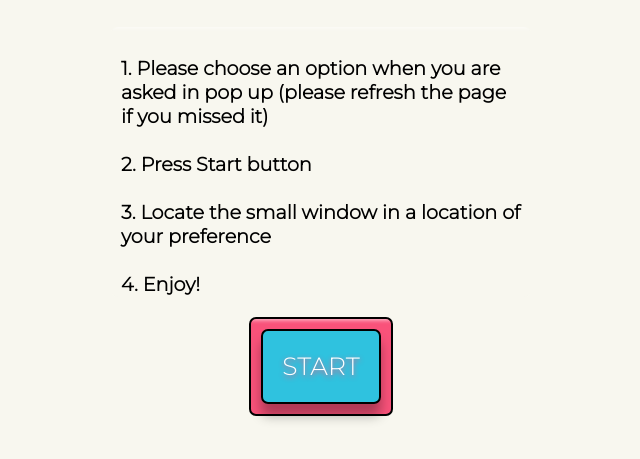
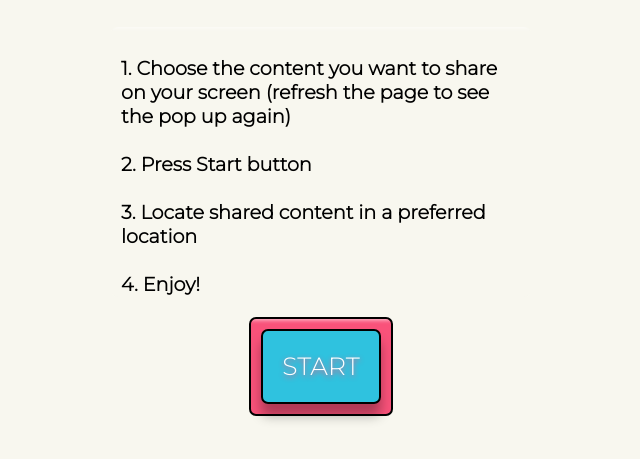
Before and after one commit to mahyas/picture-inside-picture, a plain HTML site: page index.html in a window 1280 px wide. Shown: the part 179-638 px from the top of the page, without its empty margins (319-959 px from the left). Drawn offline with Linux system fonts and the light colour scheme.

Commit message:
edited text

```diff
--- a/index.html
+++ b/index.html
@@ -13,7 +13,7 @@
     <div class="wrapper">
     <!-- text -->
         <div class="text-container">
-            <p>1. Please choose an option when you are asked in pop up (please refresh the page if you missed it)<br><br> 2. Press Start button <br><br> 3. Locate the small window in a location of your preference<br><br> 4. Enjoy!</p>
+            <p>1. Choose the content you want to share on your screen (refresh the page to see the pop up again)<br><br> 2. Press Start button <br><br> 3. Locate shared content in a preferred location<br><br> 4. Enjoy!</p>
         </div>
     <!-- Button -->
         <div class="button-container">
```
